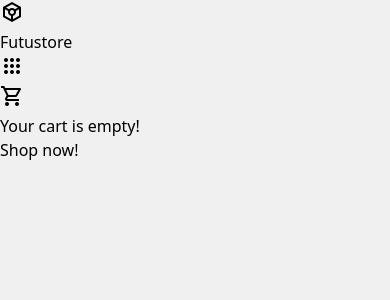
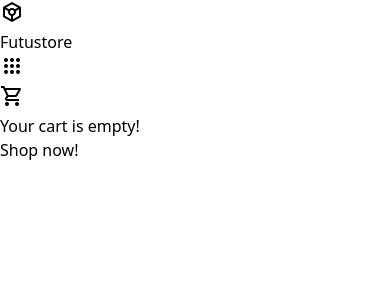
Before and after one commit to FullStackPete/Futustore, a React (Vite) app: page /cart in a window 390 px wide. Shown: the top 300 px of the page. Built offline with nearby package versions, Linux system fonts and the light colour scheme.

Commit message:
Wide screen compatibility adjustments

```diff
--- a/src/components/CartComponents/CartHeader.tsx
+++ b/src/components/CartComponents/CartHeader.tsx
@@ -1,7 +1,7 @@
 import { CartHeaderTypes } from "../../models/models";
 
 function CartHeader({text}:CartHeaderTypes) {
-    return (<p className="mt-28 text-2xl ml-4 font-semibold">{text}</p>  );
+    return (<p className="text-2xl ml-4 font-semibold md:text-center md:bg-white md:p-2 md:rounded-t-md">{text}</p>  );
 }
 
 export default CartHeader;
--- a/src/components/CartComponents/ItemsInCart.tsx
+++ b/src/components/CartComponents/ItemsInCart.tsx
@@ -87,6 +87,7 @@ function ItemsInCart({
                   {item.quantity * item.product!.price}$,-
                 </p>
               )}
+              {hasInput && hasDeleteButton && (
                 <div className="flex flex-row items-center">
                   {hasInput && (
                     <div className="flex flex-col">
@@ -116,6 +117,7 @@ function ItemsInCart({
                     </button>
                   )}
                 </div>
+              )}
             </div>
           </li>
         );
--- a/src/index.css
+++ b/src/index.css
@@ -6,7 +6,7 @@
   font-variation-settings: "FILL" 0, "wght" 400, "GRAD" 0, "opsz" 24;
 }
 body{
-  background-color: #f0f0f0;
+  @apply bg-white md:bg-[#f0f0f0]
 }
 
 @keyframes scroll {
--- a/src/pages/Cart/AddressPage.tsx
+++ b/src/pages/Cart/AddressPage.tsx
@@ -65,11 +65,12 @@ function AddressPage() {
   };
 
   return (
-    <>
+    <div className="mt-28 md:flex md:flex-col md:justify-center md:items-center">
         <CartHeader text="Enter your address" />
+      <div className="md:w-4/5 lg:w-3/5">
         <form
           onSubmit={(e) => btnSubmit(e)}
-        className="flex flex-col justify-center items-center my-2 "
+          className="flex flex-col justify-center items-center md:bg-white md:rounded-md md:mb-4 md:p-4"
         >
           {addressInputsModel.map((input, index) => (
             <AddressInput
@@ -91,7 +92,8 @@ function AddressPage() {
           ))}
           <ContinueButton className=" " type="submit" text="Submit" />
         </form>
-    </>
+      </div>
+    </div>
   );
 }
 
--- a/src/pages/Cart/CartPage.tsx
+++ b/src/pages/Cart/CartPage.tsx
@@ -4,6 +4,7 @@ import { CartContextValue } from "../../context/ShoppingCartProvider";
 import { Link, useNavigate } from "react-router-dom";
 import ItemsInCart from "../../components/CartComponents/ItemsInCart";
 import PriceSummary from "../../components/CartComponents/PriceSummary";
+import CartHeader from "../../components/CartComponents/CartHeader";
 function Cart() {
   const [cart, _] = useContext<CartContextValue | undefined>(
     ShoppingCartContext
@@ -19,10 +20,9 @@ function Cart() {
   return (
     <>
       <div className="flex flex-col mt-28">
-      <div className="md:flex md:flex-col md:justify-center md:items-center">
-        <p className="text-2xl ml-4 font-semibold">
+      <div className="md:flex md:flex-col md:justify-center md:items-center md:mb-4">
           {cart.length > 0 ? (
-            <div className="md:text-center md:bg-white md:p-2 md:rounded-t-md">Your cart</div>
+            <CartHeader text="Your cart"/>
           ) : (
             <>
               <div className="md:text-center">Your cart is empty!<br/>
@@ -32,7 +32,6 @@ function Cart() {
               </div>
             </>
           )}
-        </p>
 
           {cart.length > 0 && (
             <ul className="md:w-4/5 lg:w-3/5 md:bg-white flex flex-col mx-4 md:p-4 md:rounded-md">
@@ -43,11 +42,12 @@ function Cart() {
                 hasDeleteButton={true}
                 hasFinalPrice={false}
               />
+              <PriceSummary handleBtnClick={navigateAddress} btnText="Continue" />
             </ul>
           )}
         </div>
 
-        <PriceSummary handleBtnClick={navigateAddress} btnText="Continue" />
+
       </div>
     </>
   );
```
Lines whose indentation alone changed are shown as unchanged.
